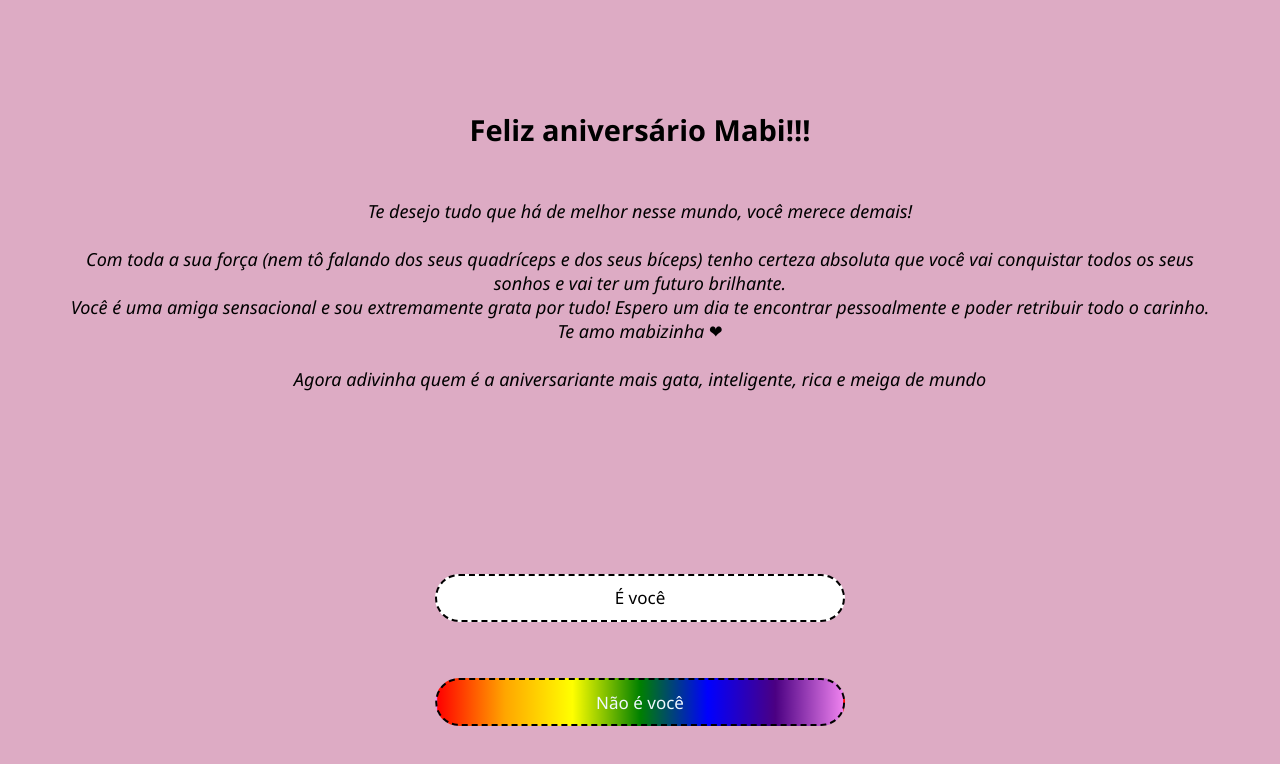
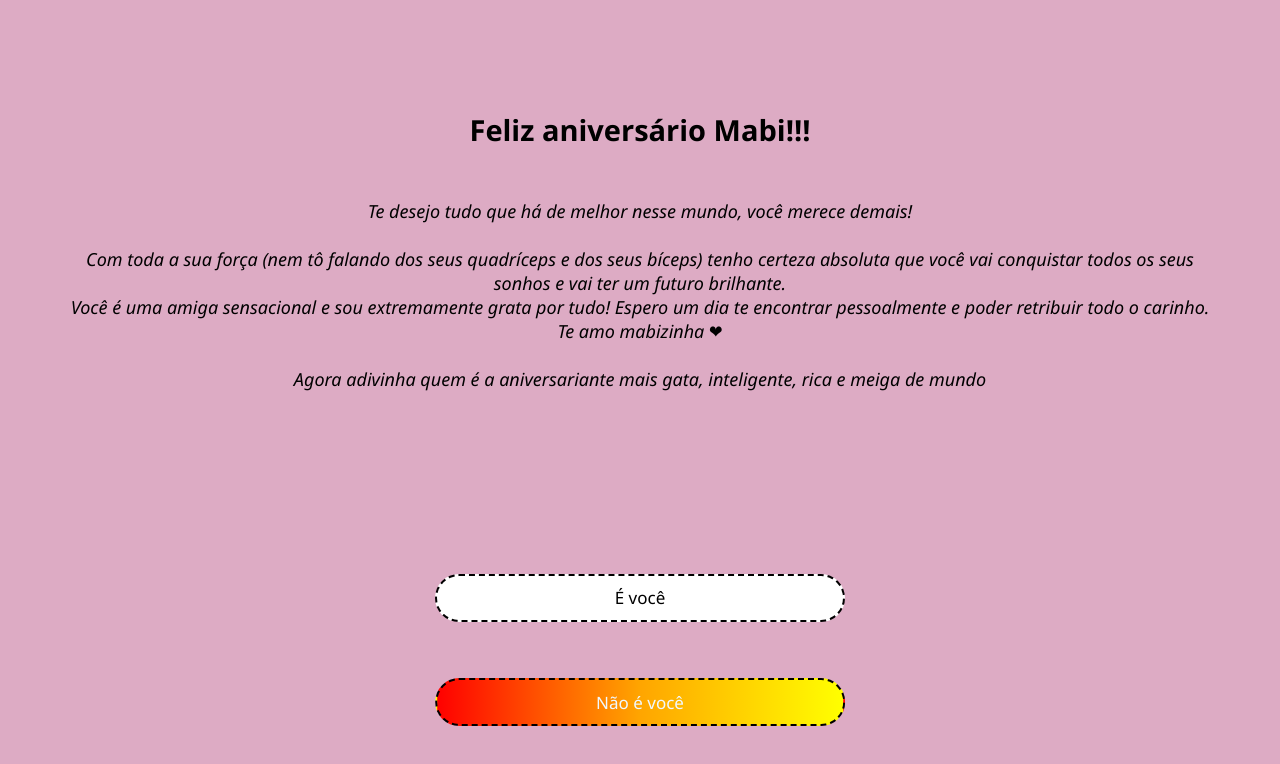
Before and after one commit to Danielbgoncalves/feliz-aniversario-Mabi, a plain HTML site: page index.html in a window 1280 px wide. In both pictures the pointer is over the button "Não é você". Drawn offline with Linux system fonts and the light colour scheme.

Commit message:
Update stylesheet.css

```diff
--- a/stylesheet.css
+++ b/stylesheet.css
@@ -68,7 +68,7 @@ div{
 
 
 #two:hover{
-    background-image: linear-gradient(to right, red,orange,yellow,green,blue,indigo,violet);;
+    background-image: linear-gradient(to right, red,orange,yellow);;
     color: aliceblue;
 }
 
```
